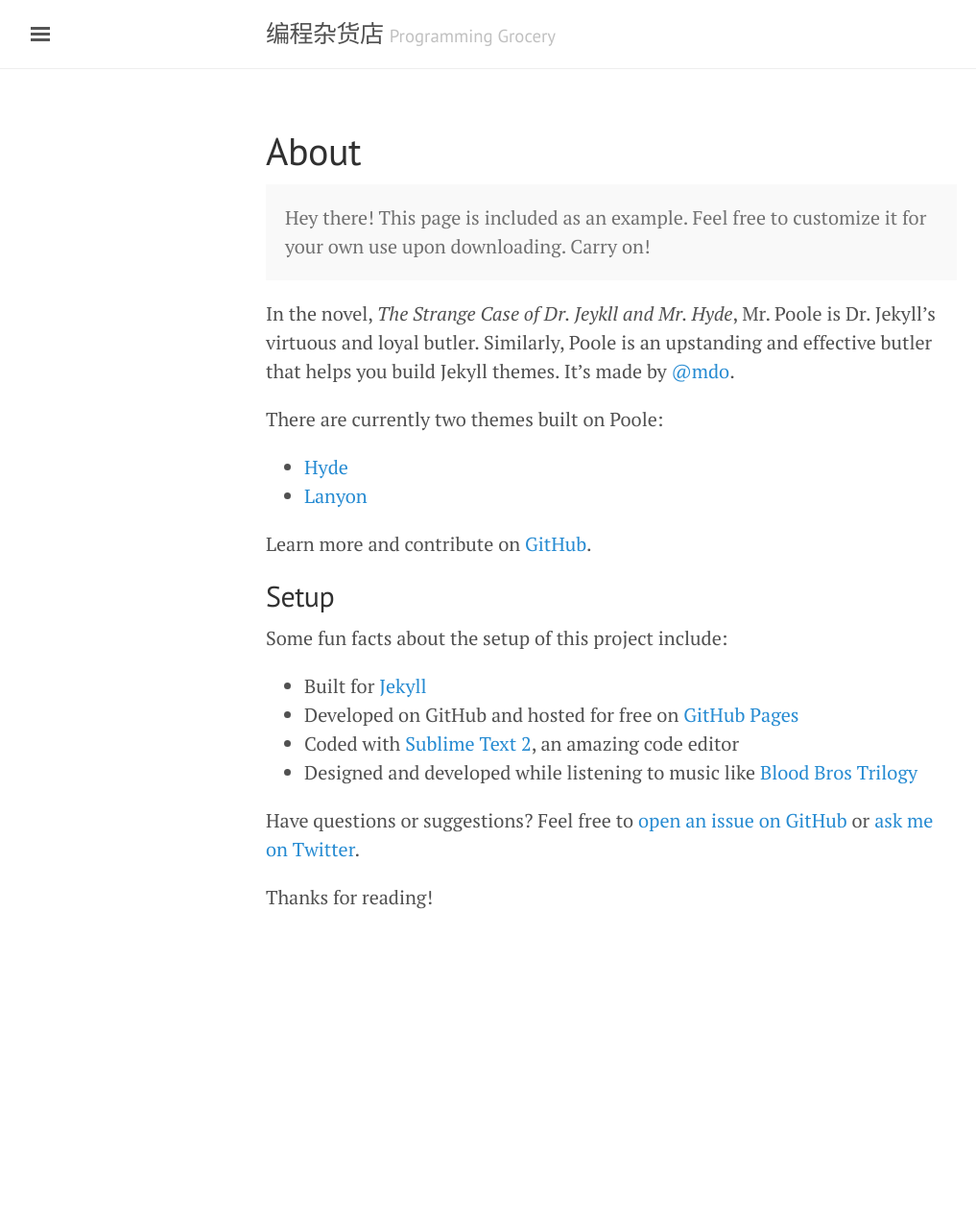
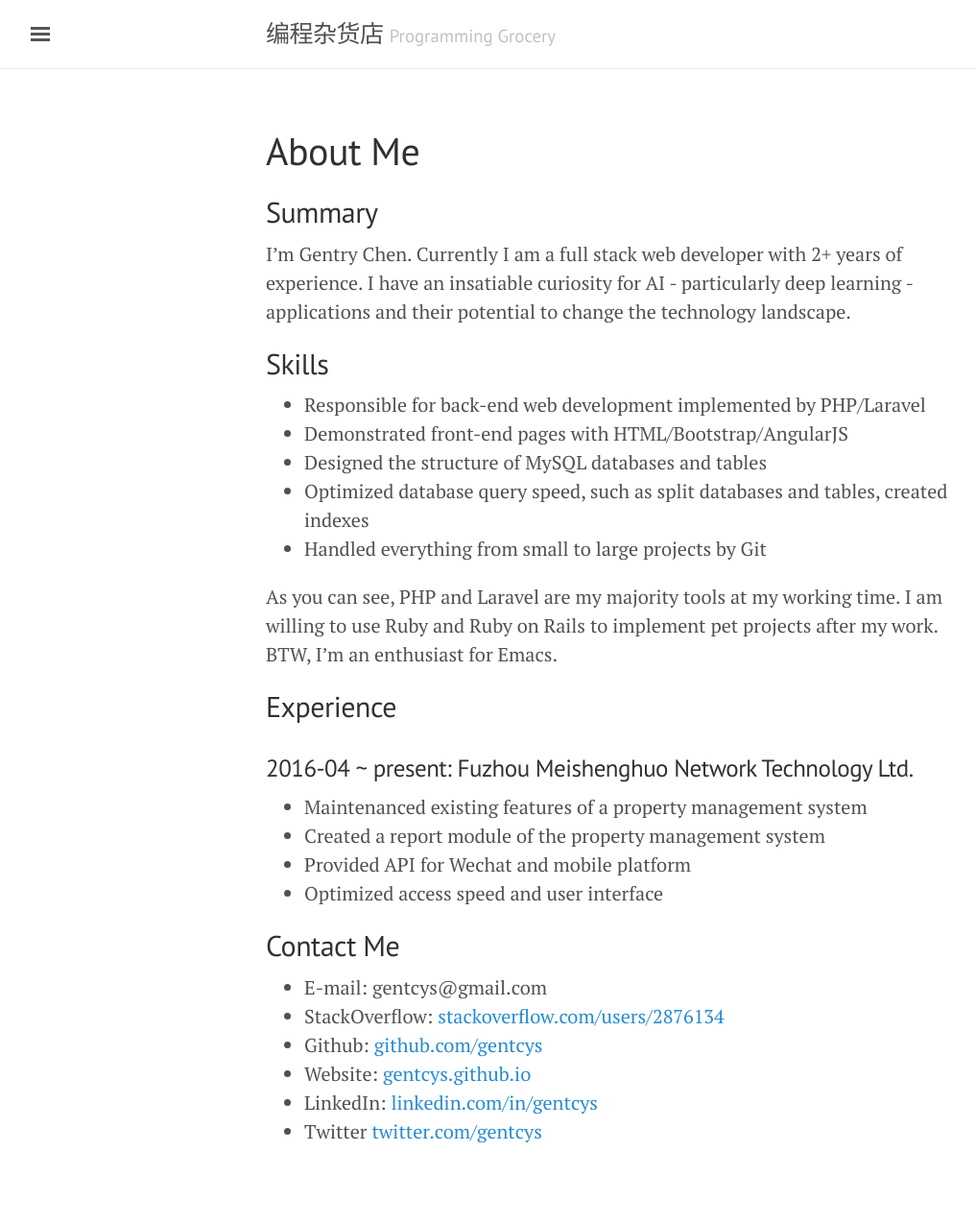
Before and after one commit to gentcys/gentcys.github.io, a Jekyll site: the page built from about.md, in a window 1280 px wide. Shown: the whole page at 96% size, without its empty margins (3-1020 px from the left). Built offline with Jekyll 4.4.1, drawn with Linux system fonts in a browser that asks for light colours; before the commit the page ends 1030 px from its top, so only the background shows below that.

Commit message:
Updating about.md

```diff
--- a/about.md
+++ b/about.md
@@ -1,30 +1,35 @@
 ---
 layout: page
-title: About
+title: About Me
 ---
+## Summary
 
-<p class="message">
-  Hey there! This page is included as an example. Feel free to customize it for your own use upon downloading. Carry on!
-</p>
+I'm Gentry Chen. Currently I am a full stack web developer with 2+ years of experience. I have an insatiable curiosity for AI - particularly deep learning - applications and their potential to change the technology landscape.
 
-In the novel, *The Strange Case of Dr. Jeykll and Mr. Hyde*, Mr. Poole is Dr. Jekyll's virtuous and loyal butler. Similarly, Poole is an upstanding and effective butler that helps you build Jekyll themes. It's made by [@mdo](https://twitter.com/mdo).
+## Skills
 
-There are currently two themes built on Poole:
+* Responsible for back-end web development implemented by PHP/Laravel
+* Demonstrated front-end pages with HTML/Bootstrap/AngularJS
+* Designed the structure of MySQL databases and tables
+* Optimized database query speed, such as split databases and tables, created indexes
+* Handled everything from small to large projects by Git
 
-* [Hyde](http://hyde.getpoole.com)
-* [Lanyon](http://lanyon.getpoole.com)
+As you can see, PHP and Laravel are my majority tools at my working time. I am willing to use Ruby and Ruby on Rails to implement pet projects after my work. BTW, I'm an enthusiast for Emacs.
 
-Learn more and contribute on [GitHub](https://github.com/poole).
+## Experience
 
-## Setup
+### 2016-04 ~ present: Fuzhou Meishenghuo Network Technology Ltd.
 
-Some fun facts about the setup of this project include:
+* Maintenanced existing features of a property management system
+* Created a report module of the property management system
+* Provided API for Wechat and mobile platform
+* Optimized access speed and user interface
 
-* Built for [Jekyll](http://jekyllrb.com)
-* Developed on GitHub and hosted for free on [GitHub Pages](https://pages.github.com)
-* Coded with [Sublime Text 2](http://sublimetext.com), an amazing code editor
-* Designed and developed while listening to music like [Blood Bros Trilogy](https://soundcloud.com/maddecent/sets/blood-bros-series)
+## Contact Me
 
-Have questions or suggestions? Feel free to [open an issue on GitHub](https://github.com/poole/issues/new) or [ask me on Twitter](https://twitter.com/mdo).
-
-Thanks for reading!
+* E-mail: gentcys@gmail.com
+* StackOverflow: [stackoverflow.com/users/2876134](https://stackoverflow.com/users/2876134)
+* Github: [github.com/gentcys](https://github.com/gentcys)
+* Website: [gentcys.github.io](https://gentcys.github.io)
+* LinkedIn: [linkedin.com/in/gentcys](https://www.linkedin.com/in/gentcys)
+* Twitter [twitter.com/gentcys](https://twitter.com/gentcys)
```
